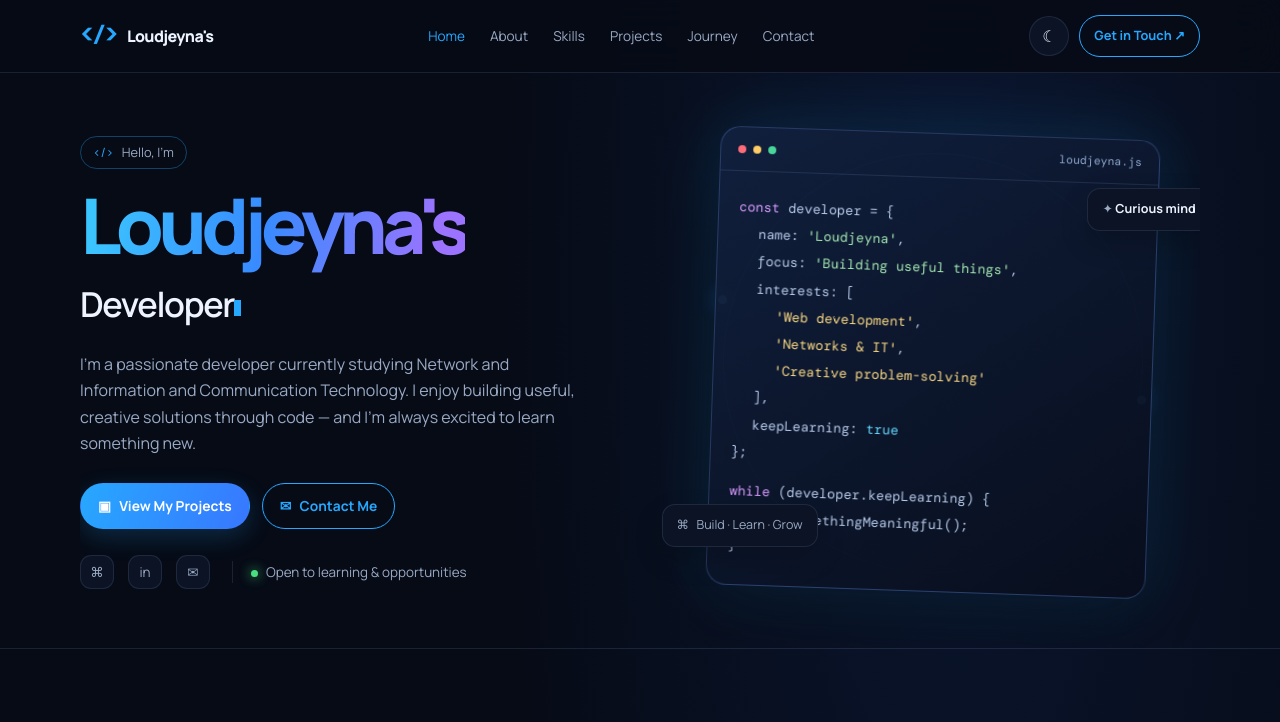
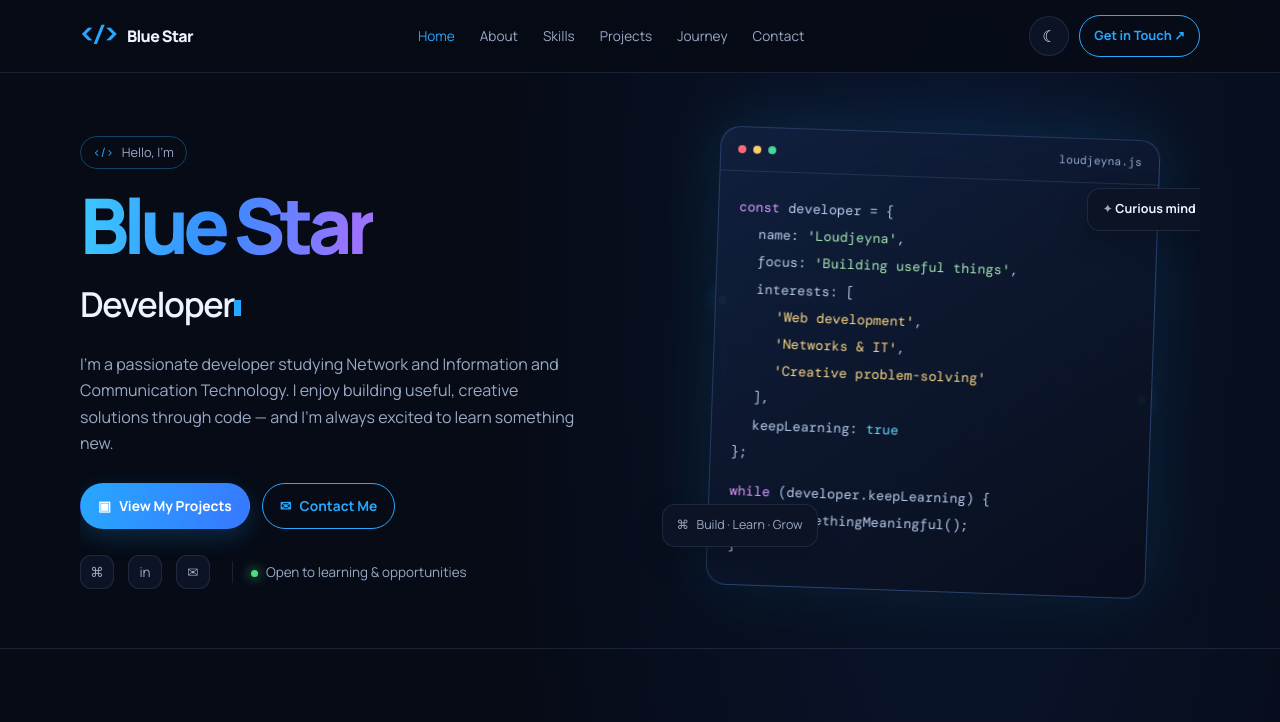
Before and after one commit to Loudjeyna/portfolio, a plain HTML site: page index.html in a window 1280 px wide. Shown: the top 722 px of the page. Drawn offline with nearby package versions, Linux system fonts and the light colour scheme.

Commit message:
Update index.html

```diff
--- a/index.html
+++ b/index.html
@@ -4,8 +4,8 @@
   <meta charset="UTF-8" />
   <meta name="viewport" content="width=device-width, initial-scale=1.0" />
   <meta name="theme-color" content="#060b16" />
-  <meta name="description" content="Loudjeyna's developer portfolio — projects, skills, and contact." />
-  <title>Loudjeyna's — Developer Portfolio</title>
+  <meta name="description" content="Blue Star developer portfolio — projects, skills, and contact." />
+  <title>Blue Star— Developer Portfolio</title>
   <style>
     @import url('https://fonts.googleapis.com/css2?family=DM+Mono:wght@400;500&family=Manrope:wght@400;500;600;700;800&display=swap');
     :root{--bg:#060b16;--panel:#0b1324;--panel2:#0e1930;--text:#eef4ff;--muted:#9aaac4;--line:rgba(142,170,220,.15);--blue:#27a8ff;--purple:#8764ff;--glow:rgba(39,168,255,.2);--max:1120px}
@@ -21,7 +21,7 @@
 <body>
   <header class="nav">
     <div class="container nav-inner">
-      <a class="brand" href="#home" aria-label="Loudjeyna's home"><span class="brand-mark">&lt;/&gt;</span><span>Loudjeyna's</span></a>
+      <a class="brand" href="#home" aria-label="Blue Star home"><span class="brand-mark">&lt;/&gt;</span><span>Blue Star </span></a>
       <nav class="links" id="navLinks" aria-label="Main navigation">
         <a class="active" href="#home">Home</a><a href="#about">About</a><a href="#skills">Skills</a><a href="#projects">Projects</a><a href="#journey">Journey</a><a href="#contact">Contact</a>
       </nav>
@@ -33,9 +33,9 @@
     <section class="container hero" id="home" style="border-top:0">
       <div class="hero-copy">
         <div class="hello"><span style="color:var(--blue)">&lt;/&gt;</span> Hello, I'm</div>
-        <h1><span class="gradient">Loudjeyna's</span></h1>
+        <h1><span class="gradient">Blue Star </span></h1>
         <h2><span id="typedRole">Developer</span><span class="code-cursor" aria-hidden="true"></span></h2>
-        <p class="lead">I'm a passionate developer currently studying Network and Information and Communication Technology. I enjoy building useful, creative solutions through code — and I'm always excited to learn something new.</p>
+        <p class="lead">I'm a passionate developer studying Network and Information and Communication Technology. I enjoy building useful, creative solutions through code — and I'm always excited to learn something new.</p>
         <div class="hero-buttons"><a class="btn" href="#projects">▣ &nbsp; View My Projects</a><a class="btn secondary" href="#contact">✉ &nbsp; Contact Me</a></div>
         <div class="socials">
           <!-- Replace # with your real profile links -->
```
